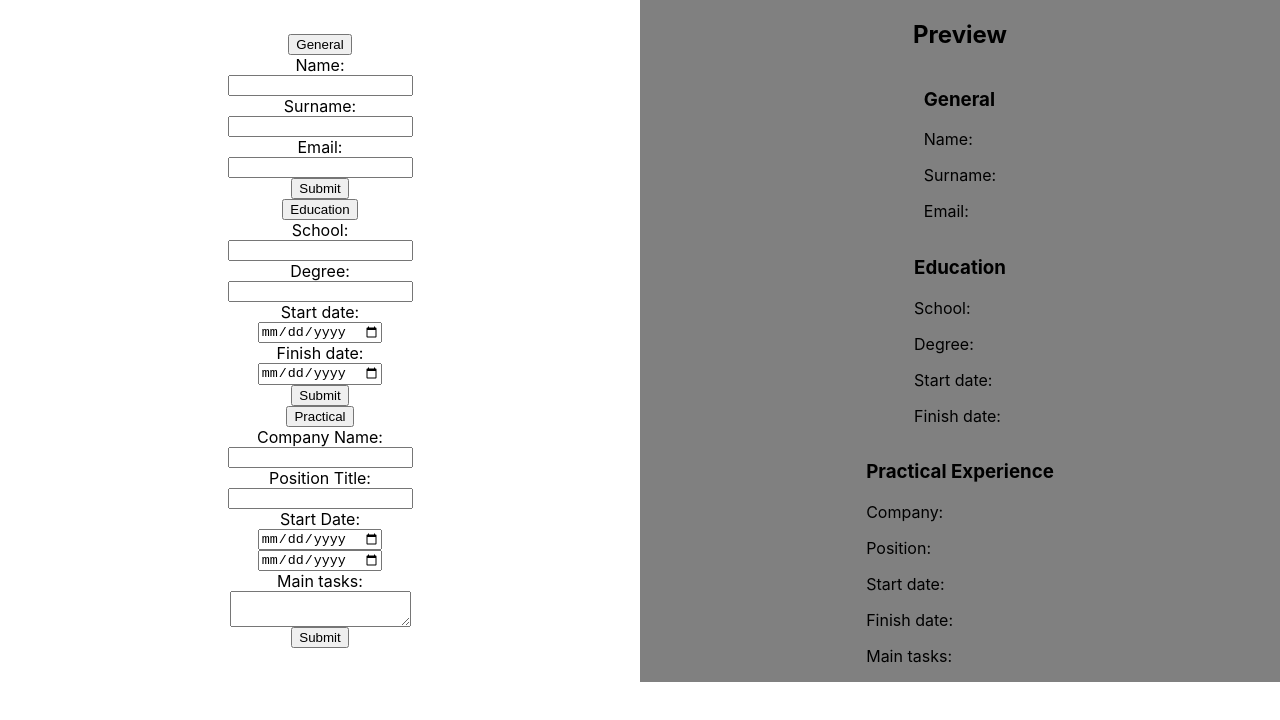
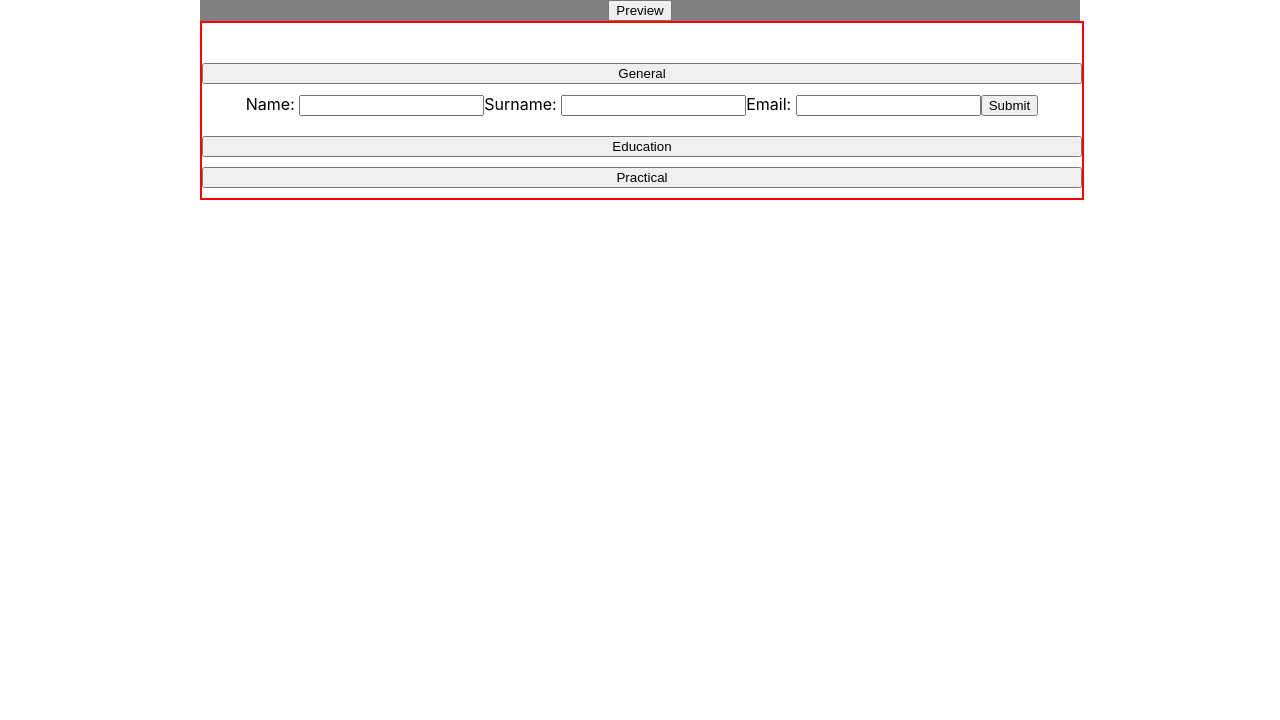
Before and after one commit to wojwoj8/TOP-CV-PROJECT, a React (Create React App) app: page / in a window 1280 px wide. Shown: the top 720 px of the page. Built offline with nearby package versions, Linux system fonts and the light colour scheme.

Commit message:
show/hide prev and forms

```diff
--- a/src/App.css
+++ b/src/App.css
@@ -1,4 +1,8 @@
+html{
+  min-height:100%
+}
 .App{
-  display: grid;
-  grid-template-columns: 1fr 1fr;
+  display: flex;
+  flex-direction: column-reverse;
+
 }
--- a/src/App.js
+++ b/src/App.js
@@ -46,6 +46,11 @@ class App extends Component {
     // }))
 
   }
+  showHide = (e) =>{
+    const butt = e.target;
+    let form = butt.nextElementSibling;
+    form.classList.toggle('hidden')
+}
   onSub = (e) =>{
     e.preventDefault();
     // need to make array in order to concat
@@ -68,6 +73,7 @@ class App extends Component {
       }
 
     }))
+
   }
   render(){
     const {name, surname, email} = this.state.general
@@ -81,6 +87,7 @@ class App extends Component {
         education = {this.state.education}
         practical = {this.state.practical}
         onSub={this.onSub}
+        showHide={this.showHide}
       ></Forms>
       <Preview
         name={name}
@@ -95,6 +102,7 @@ class App extends Component {
         startDateP={startDateP}
         finishDateP={finishDateP}
         mainTasks={mainTasks}
+        showHide={this.showHide}
       ></Preview>
     </div>
   );
--- a/src/components/EducationForm.js
+++ b/src/components/EducationForm.js
@@ -9,8 +9,9 @@ class EducationForm extends Component{
         return(
             <div className="education">
                 <button
-                onClick={this.props.showHide}>Education</button>
-                <form className="education-form"
+                onClick={this.props.showHide}
+                className="sh-butt">Education</button>
+                <form className="education-form hidden"
                 onSubmit={this.props.onSub}>
 
                     <label htmlFor="school">School: </label>
--- a/src/components/Forms.js
+++ b/src/components/Forms.js
@@ -5,14 +5,7 @@ import PracticalForm from "./PracticalForm";
 
 class Forms extends Component{
 
-    showHide(e){
-        const butt = e.target;
-        let style = butt.nextElementSibling.style.display;
-        console.log(style)
-        style !== 'none' ? butt.nextElementSibling.style.display = 'none' : butt.nextElementSibling.style.display = 'flex';
-        // butt.nextElementSibling.style.display='none';
 
-    }
     render(){
 
         return(
@@ -21,20 +14,20 @@ class Forms extends Component{
                 onSub={this.props.onSub}
                 general={this.props.general}
                 handleChange={this.props.handleChange}
-                showHide={this.showHide}
+                showHide={this.props.showHide}
                 >
                 </GeneralForm>
                 <EducationForm
                 onSub={this.props.onSub}
                 education={this.props.education}
-                showHide={this.showHide}
+                showHide={this.props.showHide}
                 handleChange={this.props.handleChange}>
 
                 </EducationForm>
                 <PracticalForm
                 onSub={this.props.onSub}
                 practical={this.props.practical}
-                showHide={this.showHide}
+                showHide={this.props.showHide}
                 handleChange={this.props.handleChange}>
                 </PracticalForm>
             </div>
--- a/src/components/Forms.scss
+++ b/src/components/Forms.scss
@@ -1,6 +1,43 @@
-.forms-side, .general, .general-form, .education-form, .education, .practical, .practical-form{
+#root{
+    padding: 0 200px;
+}
+.hidden{
+    display: none !important;
+}
+
+.flex-prop{
     display:flex;
+    width:100%;
     flex-direction: column;
-    justify-content: center;
+    // justify-content: center;
     align-items: center;
+    // border: 2px solid red;
+
 }
+.forms-side{
+
+    @extend .flex-prop;
+    padding-top:5vh;
+    border: 2px solid red;
+
+}
+form{
+    margin:10px 0px;
+}
+
+.sh-butt{
+    width:100%;
+}
+.general{
+    @extend .flex-prop;
+    margin-bottom: 10px;
+}
+.education{
+    @extend .flex-prop;
+    margin-bottom: 10px;
+}
+.practical{
+    @extend .flex-prop;
+    margin-bottom: 10px;
+}
+// , .general, .general-form, .education-form, .education, .practical, .practical-form
--- a/src/components/GeneralForm.js
+++ b/src/components/GeneralForm.js
@@ -7,9 +7,9 @@ class GeneralForm extends Component{
         return(
 
             <div className="general">
-                {/* <h2>General</h2> */}
                 <button
-                onClick={this.props.showHide}>General</button>
+                onClick={this.props.showHide}
+                className="sh-butt">General</button>
                 <form className="general-form"
                 onSubmit={this.props.onSub}>
                     <label htmlFor="name">Name: </label>
--- a/src/components/PracticalForm.js
+++ b/src/components/PracticalForm.js
@@ -6,11 +6,11 @@ class PracticalForm extends Component{
     render(){
         const {companyName, positionTitle, startDateP, finishDateP, mainTasks} = this.props
         return(
-            <div>
-                <div className="practical">
+            <div className="practical">
                 <button
-                onClick={this.props.showHide}>Practical</button>
-                <form className="practical-form"
+                onClick={this.props.showHide}
+                className="sh-butt">Practical</button>
+                <form className="practical-form hidden"
                 onSubmit={this.props.onSub}>
                     <label htmlFor="companyName">Company Name: </label>
                     <input name="companyName"
@@ -43,7 +43,6 @@ class PracticalForm extends Component{
                     <button type="submit">Submit</button>
                 </form>
             </div>
-            </div>
         );
     }
 }
--- a/src/components/Preview.js
+++ b/src/components/Preview.js
@@ -8,7 +8,10 @@ class Preview extends Component{
             companyName, positionTitle, startDateP, finishDateP, mainTasks} = this.props
         return(
         <div className="preview">
-            <h2>Preview</h2>
+            <button
+                onClick={this.props.showHide}
+                className="sh-butt-prev">Preview</button>
+            <div className="preview-content hidden">
                 <div className="preview-general">
                     <h3>General</h3>
                     <p>
@@ -54,6 +57,7 @@ class Preview extends Component{
                     </p>
                     </div>
                 </div>
+         </div>
         )
 
     }
--- a/src/components/Preview.scss
+++ b/src/components/Preview.scss
@@ -1,8 +1,21 @@
+.flex-prop{
+    display:flex;
+    width:100%;
+    flex-direction: column;
+    // justify-content: center;
+    align-items: center;
+    // border: 2px solid red;
+
+}
 .preview{
-    display: flex;
-    flex-direction: column;
-    align-items: center;
-    justify-content: center;
+
+    @extend .flex-prop;
     background-color: grey;
+
+    p{
+        margin:2px 0;
+    }
+
 }
+
 // , .preview-general, .preview-education, .preview-practical
```
Lines whose indentation alone changed are shown as unchanged.
